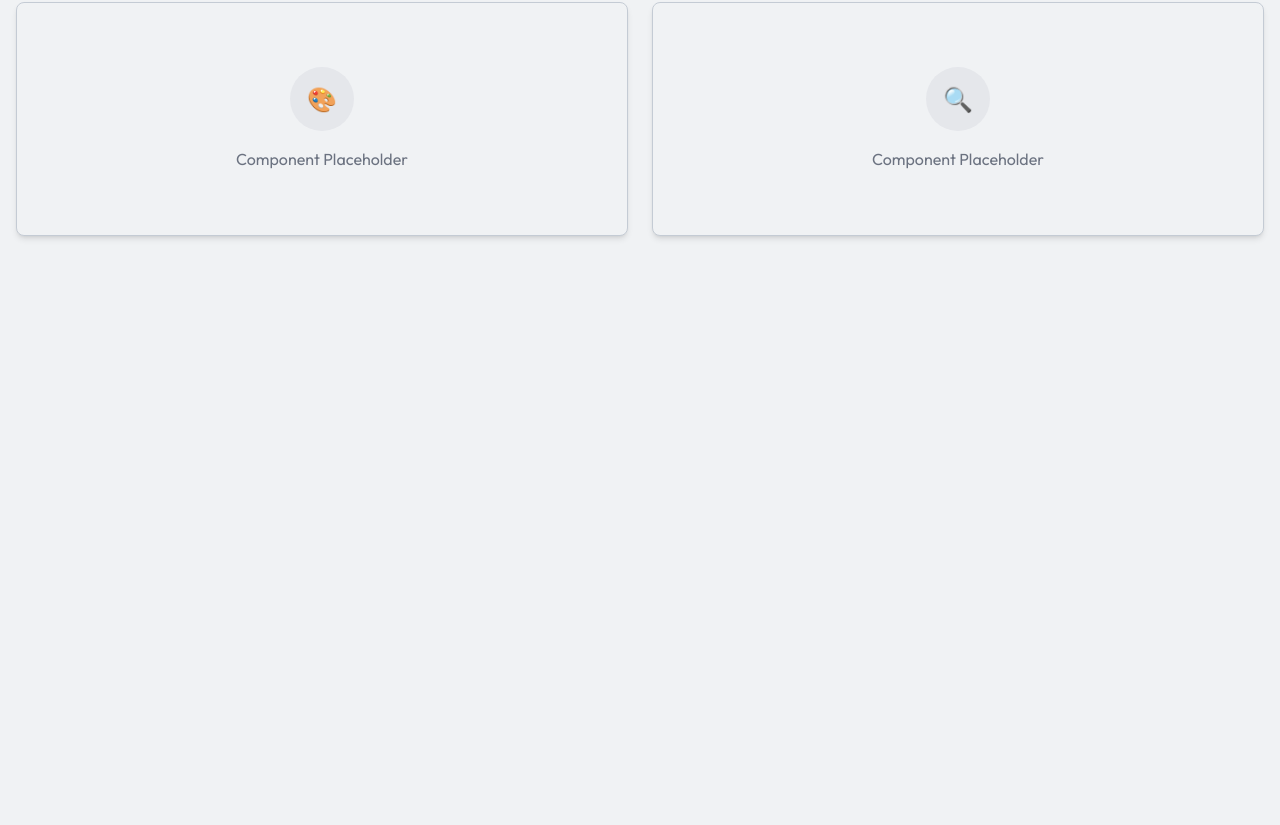
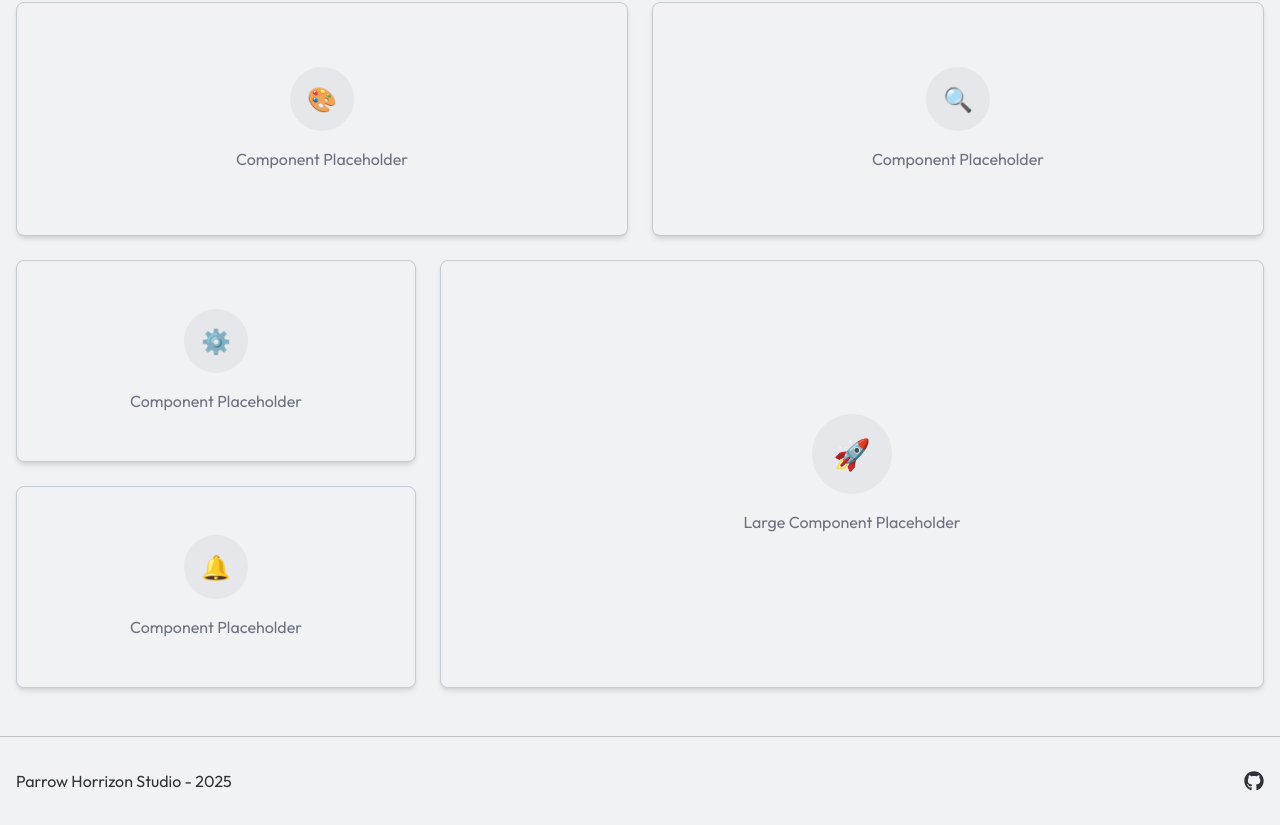
Before and after one commit to Rowee13/phs-nextjs-starter, a Next.js app: page /components in a window 1280 px wide. Shown: the part 552-1377 px from the top of the page. Before the commit the page ends 800 px from the top, so only its background shows below. Built offline with nearby package versions, Linux system fonts and the light colour scheme.

Commit message:
fix: components improvements and fix home page layout

```diff
--- a/app/(root)/layout.tsx
+++ b/app/(root)/layout.tsx
@@ -7,7 +7,7 @@
     children: React.ReactNode
 }) {
     return (
-        <div className='min-h-screen h-screen overflow-auto flex flex-col font-[family-name:var(--font-outfit)]'>
+        <div className='min-h-screen flex flex-col font-[family-name:var(--font-outfit)]'>
             <MainHeader />
             <main className='flex-grow'>{children}</main>
             <MainFooter />
--- a/app/(root)/page.tsx
+++ b/app/(root)/page.tsx
@@ -1,6 +1,6 @@
 export default function Home() {
     return (
-        <section>
+        <section className='flex-grow'>
             <div className='relative isolate px-6 pt-14 lg:px-8'>
                 <div className='mx-auto max-w-2xl py-32 sm:py-48 lg:py-56'>
                     <div className='text-center'>
--- a/components/footer/main-footer.tsx
+++ b/components/footer/main-footer.tsx
@@ -7,7 +7,18 @@
         <footer>
             <div className='max-w-7xl mx-auto px-4 py-8 border-t border-foreground/25'>
                 <div className='flex flex-row justify-between items-center'>
-                    <p>Parrow Horrizon Studio - {new Date().getFullYear()}</p>
+                    <p>
+                        {' '}
+                        <Link
+                            href='https://www.parrowhorrizonstudio.com'
+                            target='_blank'
+                            rel='noopener noreferrer'
+                            className='hover:text-cyan-500'
+                        >
+                            Parrow Horrizon Studio
+                        </Link>{' '}
+                        - {new Date().getFullYear()}
+                    </p>
                     <div>
                         <Link
                             href='https://github.com/Rowee13/phs-nextjs-starter/tree/master'
--- a/components/header/main-header.tsx
+++ b/components/header/main-header.tsx
@@ -11,7 +11,7 @@
     const pathname = usePathname()
 
     return (
-        <header>
+        <header className='sticky top-0 bg-background/90 backdrop-blur-sm z-10'>
             <div className='max-w-7xl mx-auto flex flex-row justify-between items-center px-4 py-8 z-50'>
                 <div>
                     <Link
--- a/components/ui/modal/animated-modal-demo.tsx
+++ b/components/ui/modal/animated-modal-demo.tsx
@@ -118,7 +118,10 @@
                         >
                             Cancel
                         </button>
-                        <button className='bg-black text-white dark:bg-white dark:text-black text-sm px-2 py-1 rounded-md border border-black w-28'>
+                        <button
+                            onClick={() => setOpen(!open)}
+                            className='bg-black text-white dark:bg-white dark:text-black text-sm px-2 py-1 rounded-md border border-black w-28'
+                        >
                             Book Now
                         </button>
                     </ModalFooter>
```
